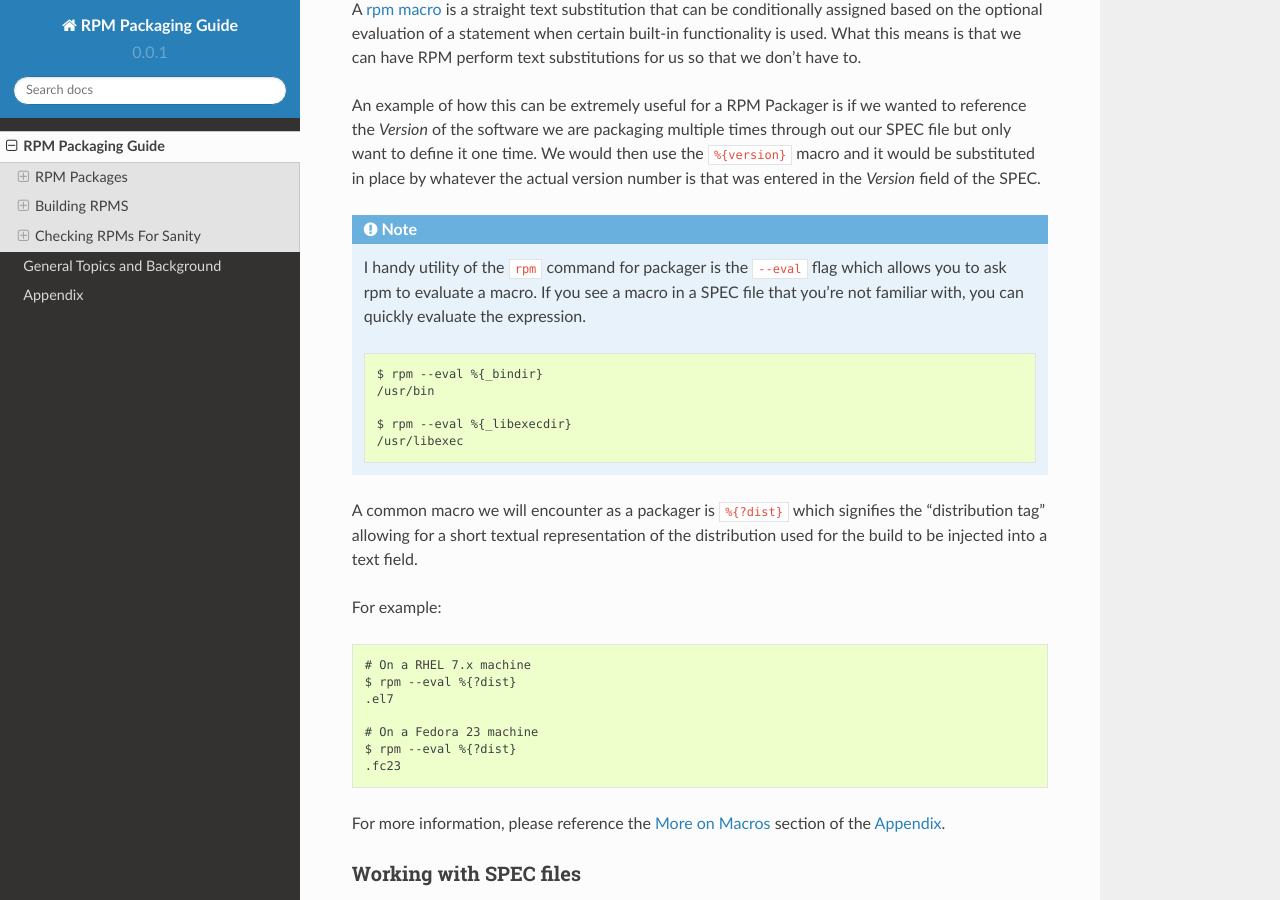
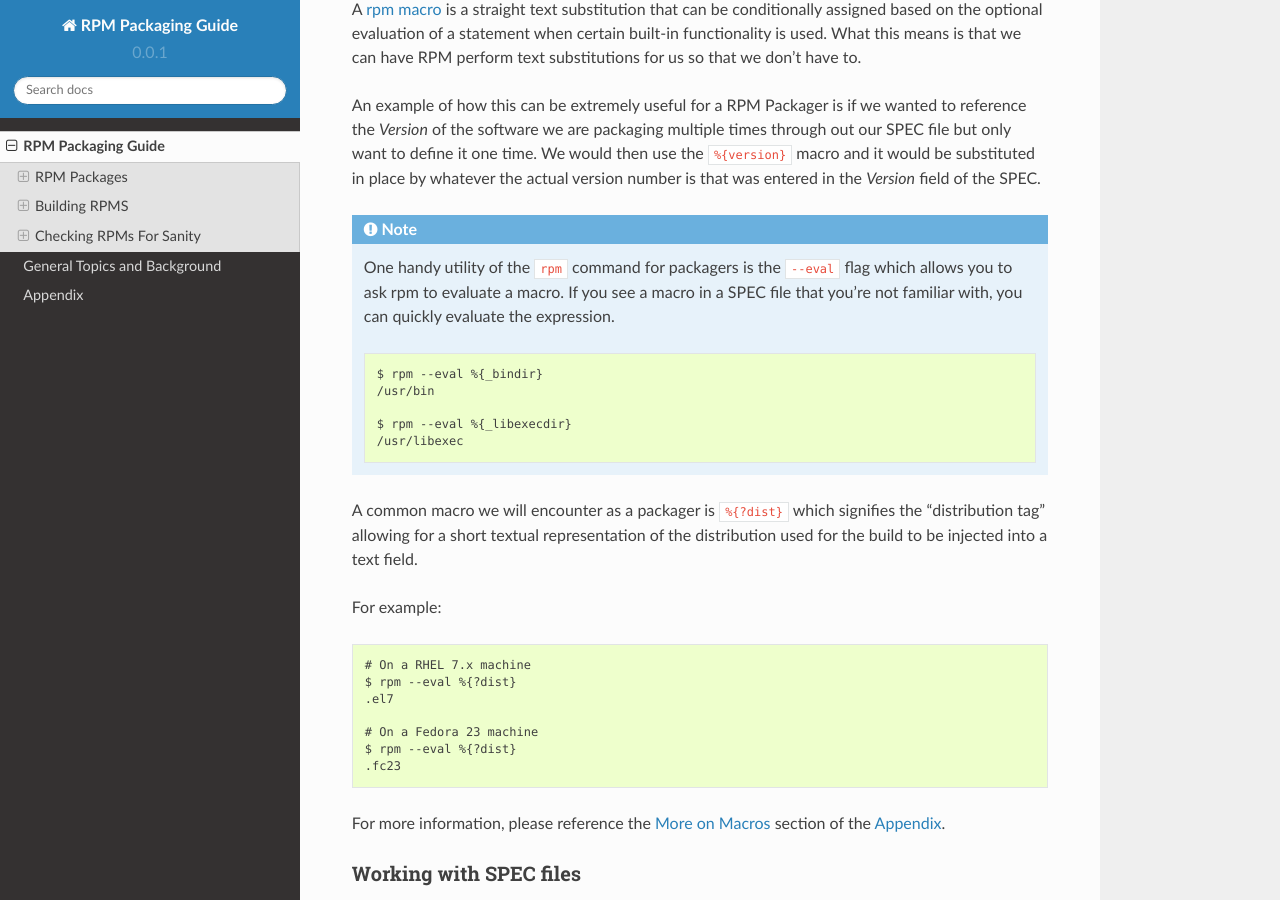
Before and after one commit to redhat-developer/rpm-packaging-guide, a Sphinx documentation site: the page built from source/rpm-guide.rst, in a window 1280 px wide and 900 px high, scrolled down 4072 px. Built offline with Sphinx 7.4.7 and the Read the Docs theme 2.0.0, drawn with Linux system fonts in a browser that asks for light colours.

Commit message:
incorporate PR #6 from old repo from gr3yman, https://github.com/maxamillion/rpm-guide/pull/6
Signed-off-by: Adam Miller <maxamillion@fedoraproject.org>

```diff
--- a/source/rpm-guide.rst
+++ b/source/rpm-guide.rst
@@ -252,9 +252,10 @@ whatever the actual version number is that was entered in the `Version` field of
 the SPEC.
 
 .. note::
-    I handy utility of the ``rpm`` command for packager is the ``--eval`` flag
-    which allows you to ask rpm to evaluate a macro. If you see a macro in a SPEC
-    file that you're not familiar with, you can quickly evaluate the expression.
+    One handy utility of the ``rpm`` command for packagers is the ``--eval``
+    flag which allows you to ask rpm to evaluate a macro. If you see a macro in
+    a SPEC file that you're not familiar with, you can quickly evaluate the
+    expression.
 
     ::
 
```
